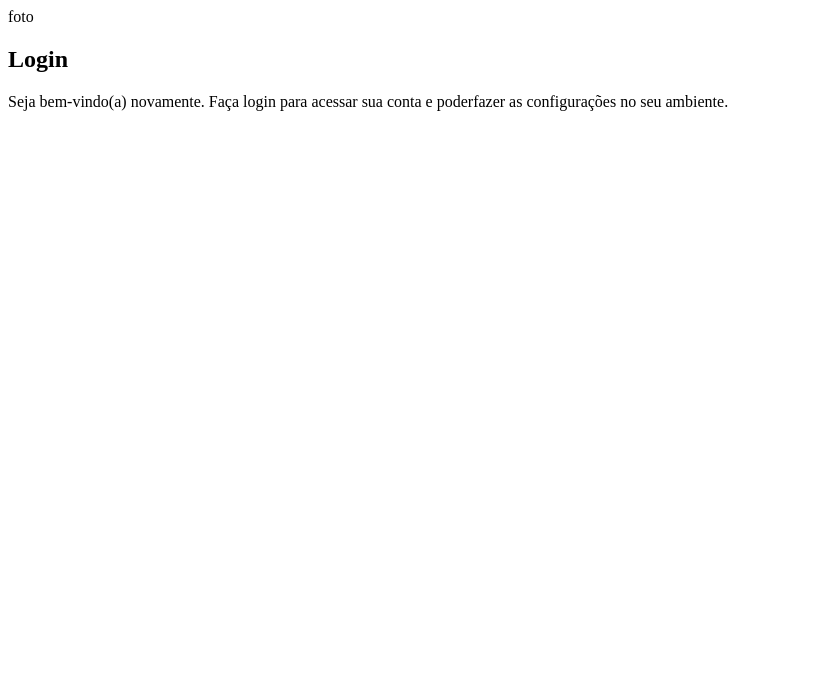
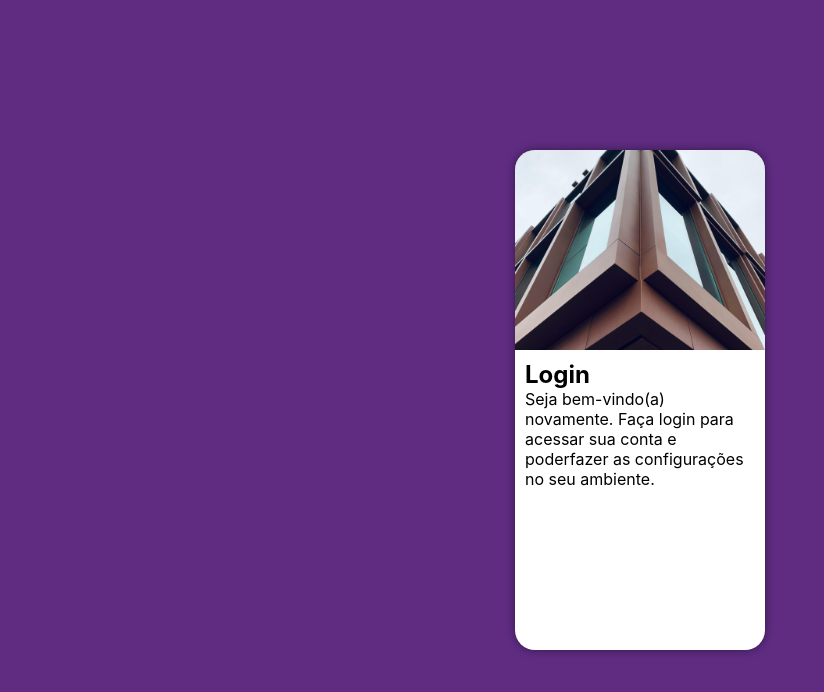
Before and after one commit to icaroryann/projeto-login, a plain HTML site: page index.html in a window 1280 px wide. Shown: the whole page, without its empty margins (0-824 px from the left). Drawn offline with Linux system fonts and the light colour scheme.

Commit message:
Atualizei o estilo

```diff
--- a/estilos/style.css
+++ b/estilos/style.css
@@ -5,3 +5,48 @@
     Verde: #49a09d
     Lilás: #5f2c82
 */
+
+* {
+    font-family: -apple-system, BlinkMacSystemFont, 'Segoe UI', Roboto, Oxygen, Ubuntu, Cantarell, 'Open Sans', 'Helvetica Neue', sans-serif;
+    margin: 0;
+    padding: 0;
+    box-sizing: border-box;
+}
+
+body, html {
+    background-color: #5f2c82;
+    width: 100vw;
+    height: 100vh;
+}
+
+main {
+    width: 100vw;
+    height: 100vh;
+}
+
+#login {
+    position: absolute;
+    top: 50%;
+    left: 50%;
+    transform: translate(-50%, -50%);
+
+    background-color: white;
+    max-width: 250px;
+    height: 500px;
+    border-radius: 20px;
+    overflow: hidden;
+    box-shadow: 0 0 10px rgba(0, 0, 0, 0.450);
+}
+
+#imagem {
+    display: block;
+    background:#5f2c82 url(../imagens/underland.jpg) no-repeat;
+    background-size: cover;
+    background-position: center center;
+    height: 200px;
+}
+
+#formulario {
+    display: block;
+    padding: 10px;
+}
--- a/index.html
+++ b/index.html
@@ -10,7 +10,7 @@
     <main>
         <section id="login">
             <div id="imagem">
-                foto
+
             </div>
             <div id="formulario">
                 <h1>Login</h1>
```
Also changed, not shown: imagens/underland.jpg (renamed from imagens/pexels-david-underland-3523621.jpg).
